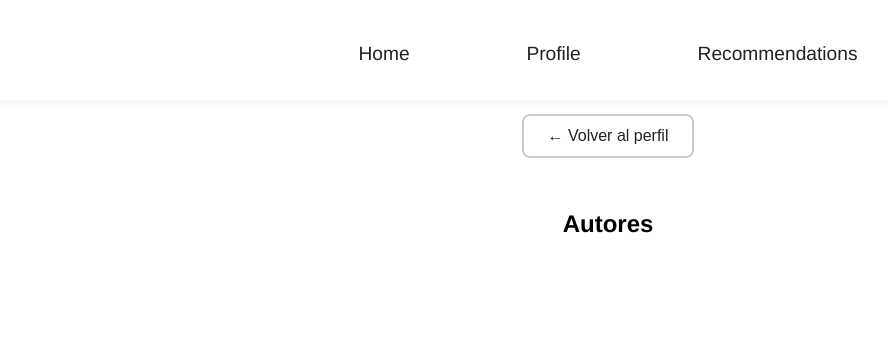
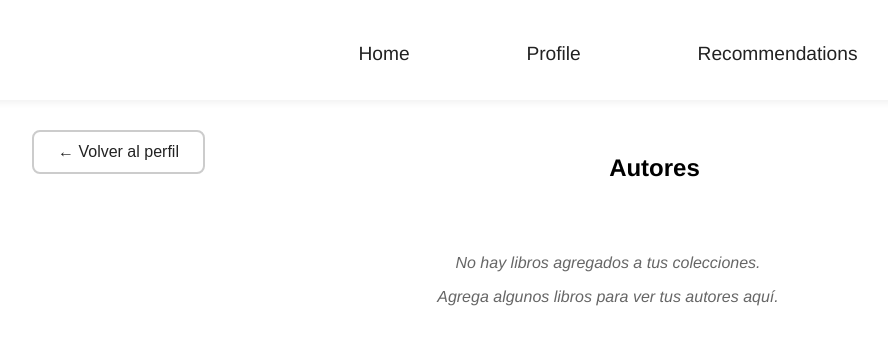
Before and after one commit to IIC3585/2025-1-s1-g5-t3, a Vue app in the folder vue-mybooks/: page /authors in a window 1280 px wide. Shown: the top 344 px of the page, without its empty margins (32-920 px from the left). Built offline with nearby package versions, Linux system fonts and the light colour scheme.

Commit message:
view(authors)

```diff
--- a/vue-mybooks/src/views/AuthorsView.vue
+++ b/vue-mybooks/src/views/AuthorsView.vue
@@ -1,10 +1,258 @@
 <template>
   <div class="section-view">
-    <BackToProfile />
-    <h2>Autores</h2>
+
+    <div class="header-row">
+      <BackToProfile />
+      <h2>Autores</h2>
+      <div class="spacer"></div>
+    </div>
+
+    <div v-if="!hasBooks" class="empty-state">
+      <p>No hay libros agregados a tus colecciones.</p>
+      <p>Agrega algunos libros para ver tus autores aquí.</p>
+    </div>
+
+    <div v-else class="authors-grid">
+      <div v-for="(books, author) in booksByAuthor" :key="author" class="author-section">
+        <h3 class="author-name">{{ author }}</h3>
+        <div class="author-books">
+          <div v-for="book in books" :key="book.key" class="book-card" @click="openBookModal(book)">
+            <div class="book-cover">
+              <img
+                v-if="book.cover_i"
+                :src="`https://covers.openlibrary.org/b/id/${book.cover_i}-L.jpg`"
+                alt="Portada"
+              />
+              <div v-else class="no-cover">Sin portada</div>
+            </div>
+            <div class="book-info">
+              <div class="book-title">{{ book.title }}</div>
+              <div v-if="book.rating" class="book-rating">
+                {{ "★".repeat(book.rating) }}<span class="empty-stars">{{ "★".repeat(5 - book.rating) }}</span>
+              </div>
+              <div class="book-lists">
+                <span v-if="isInList('readBooks', book.key)" class="list-tag read">Leído</span>
+                <span v-if="isInList('recommendedBooks', book.key)" class="list-tag recommended">Recomendado</span>
+                <span v-if="isInList('wantToReadBooks', book.key)" class="list-tag want">Quiero leer</span>
+              </div>
+            </div>
+          </div>
+        </div>
+      </div>
+    </div>
+
+    <BookModal />
   </div>
 </template>
 
 <script setup>
+import { computed } from 'vue'
 import BackToProfile from '../components/profile/BackToProfile.vue'
+import { useBookStore } from '../stores/bookStore'
+import BookModal from '../components/search/BookModal.vue' // Importa el componente modal
+
+const bookStore = useBookStore()
+
+// Obtener todos los libros únicos agrupados por autor
+const booksByAuthor = computed(() => {
+  // 1. Combinar todos los libros de las tres colecciones
+  const allBooks = [
+    ...bookStore.readBooks,
+    ...bookStore.recommendedBooks,
+    ...bookStore.wantToReadBooks
+  ]
+
+  // 2. Eliminar duplicados usando un Set para las claves
+  const uniqueBooks = []
+  const uniqueKeys = new Set()
+
+  allBooks.forEach(book => {
+    if (!uniqueKeys.has(book.key)) {
+      uniqueKeys.add(book.key)
+      uniqueBooks.push(book)
+    }
+  })
+
+  // 3. Agrupar por autor
+  const groupedByAuthor = {}
+
+  uniqueBooks.forEach(book => {
+    if (book.author_name && book.author_name.length > 0) {
+      const author = book.author_name[0]
+      if (!groupedByAuthor[author]) {
+        groupedByAuthor[author] = []
+      }
+      groupedByAuthor[author].push(book)
+    } else {
+      // Libros sin autor conocido
+      const author = 'Autor desconocido'
+      if (!groupedByAuthor[author]) {
+        groupedByAuthor[author] = []
+      }
+      groupedByAuthor[author].push(book)
+    }
+  })
+
+  return groupedByAuthor
+})
+
+// Verificar si hay libros
+const hasBooks = computed(() =>
+  Object.keys(booksByAuthor.value).length > 0
+)
+
+// Verificar si un libro está en una lista específica
+function isInList(listName, bookKey) {
+  const list = bookStore[listName]
+  return list.some(book => book.key === bookKey)
+}
+
+// Abrir el modal del libro
+function openBookModal(book) {
+  bookStore.openBookModal(book)
+}
 </script>
+
+<style scoped>
+.header-row {
+  display: flex;
+  align-items: center;
+  margin-bottom: 1.5em;
+}
+
+.header-row h2 {
+  flex-grow: 1;
+  text-align: center;
+  margin: 0;
+}
+
+.spacer {
+  /* Este div vacío mantiene el título centrado cuando BackToProfile está a la izquierda */
+  width: 80px; /* Ajustar según el ancho aproximado del botón de retorno */
+}
+
+.section-view {
+  max-width: 1200px;
+  margin: 0 auto;
+  padding: 1em 2em;
+}
+
+.empty-state {
+  text-align: center;
+  margin: 3em 0;
+  color: #666;
+  font-style: italic;
+}
+
+.authors-grid {
+  display: flex;
+  flex-direction: column;
+  gap: 2.5em;
+  margin-top: 2em;
+}
+
+.author-section {
+  background: #fff;
+  border-radius: 12px;
+  padding: 1.5em;
+  box-shadow: 0 2px 8px rgba(0,0,0,0.1);
+}
+
+.author-name {
+  color: #a33;
+  font-size: 1.5em;
+  margin-bottom: 1em;
+  padding-bottom: 0.5em;
+  border-bottom: 2px solid #f8cccc;
+}
+
+.author-books {
+  display: flex;
+  flex-wrap: wrap;
+  gap: 1.5em;
+}
+
+.book-card {
+  width: 200px;
+  background: #f8f8f8;
+  border-radius: 8px;
+  overflow: hidden;
+  transition: transform 0.2s, box-shadow 0.2s;
+  cursor: pointer;
+}
+
+.book-card:hover {
+  transform: translateY(-5px);
+  box-shadow: 0 5px 15px rgba(0,0,0,0.1);
+}
+
+.book-cover {
+  height: 180px;
+  display: flex;
+  align-items: center;
+  justify-content: center;
+  background: #eee;
+}
+
+.book-cover img {
+  width: 100%;
+  height: 100%;
+  object-fit: cover;
+}
+
+.no-cover {
+  color: #999;
+  font-style: italic;
+}
+
+.book-info {
+  padding: 1em;
+}
+
+.book-title {
+  font-weight: bold;
+  margin-bottom: 0.5em;
+  font-size: 0.95em;
+  line-height: 1.3;
+  height: 2.6em;
+  overflow: hidden;
+  display: -webkit-box;
+  -webkit-line-clamp: 2;
+  -webkit-box-orient: vertical;
+}
+
+.book-rating {
+  margin-bottom: 0.5em;
+  color: #ffcc00;
+  font-size: 0.9em;
+}
+
+.empty-stars {
+  color: #ddd;
+}
+
+.book-lists {
+  display: flex;
+  flex-wrap: wrap;
+  gap: 0.3em;
+}
+
+.list-tag {
+  font-size: 0.7em;
+  padding: 0.2em 0.5em;
+  border-radius: 4px;
+  color: white;
+}
+
+.list-tag.read {
+  background: #5a9;
+}
+
+.list-tag.recommended {
+  background: #95a;
+}
+
+.list-tag.want {
+  background: #a95;
+}
+</style>
```
